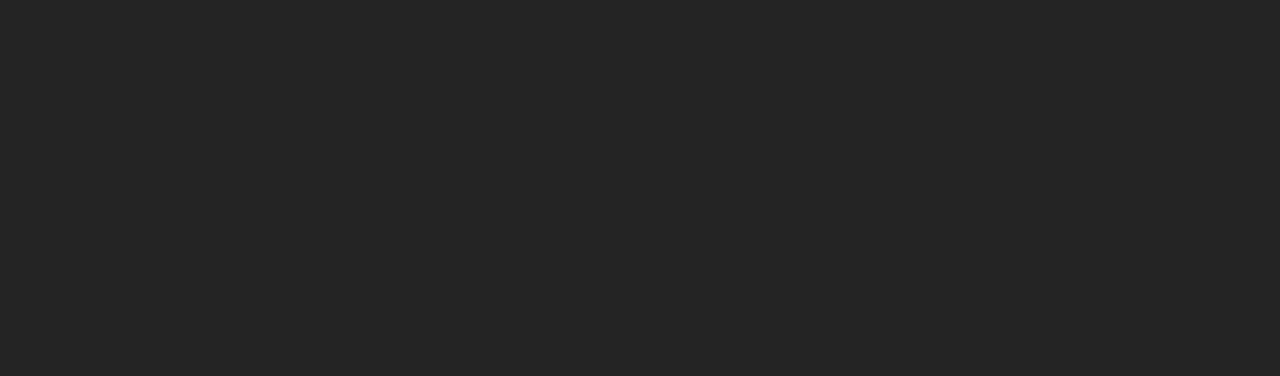
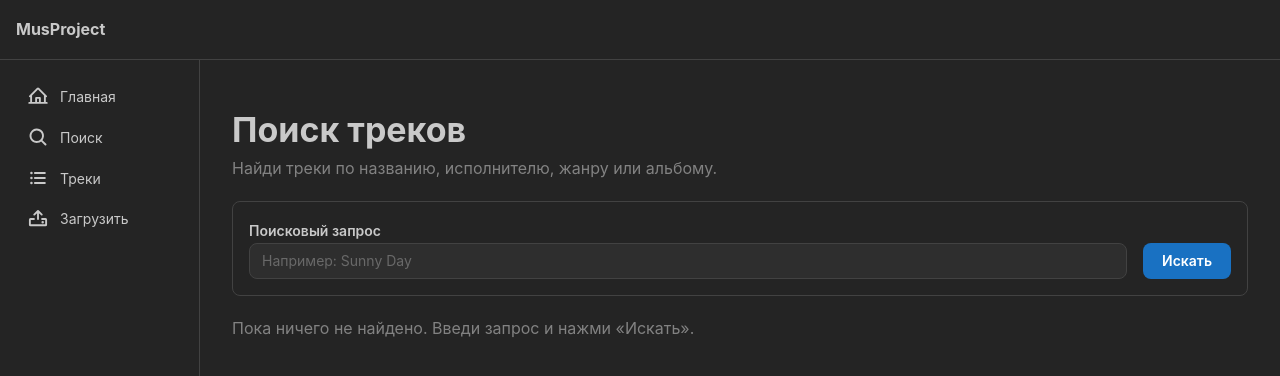
Before and after one commit to AltairGeo/music-recomend-sys-frontend, a React (Vite) app: page /search in a window 1280 px wide. Before the commit this address had no page. Shown: the top 376 px of the page. Built offline with nearby package versions, Linux system fonts and the light colour scheme.

Commit message:
Implement of search module

```diff
--- a/src/main.tsx
+++ b/src/main.tsx
@@ -7,6 +7,7 @@ import { BrowserRouter } from "react-router";
 import { Routes } from "react-router";
 import { Route } from "react-router";
 import { MainInfo } from "./components/MainPageInfo.tsx";
+import { SearchPage } from "./pages/Search.tsx";
 
 const theme = createTheme({});
 
@@ -22,6 +23,14 @@ createRoot(document.getElementById("root")!).render(
             </App>
           }
         />
+        <Route
+          path="/search"
+          element={
+            <App>
+              <SearchPage />
+            </App>
+          }
+        />
       </Routes>
     </BrowserRouter>
   </MantineProvider>,
--- /dev/null
+++ b/src/pages/Search.tsx
@@ -0,0 +1,111 @@
+import { useState } from "react";
+import {
+  Button,
+  Container,
+  Group,
+  LoadingOverlay,
+  Paper,
+  SimpleGrid,
+  Stack,
+  Text,
+  TextInput,
+  Title,
+} from "@mantine/core";
+
+import { TrackCard } from "../components/Track";
+import type { TrackModel } from "../features/Track/model";
+import { TrackAPI } from "../features/Track/api";
+const trackApi = new TrackAPI();
+
+export function SearchPage() {
+  const [query, setQuery] = useState("");
+  const [tracks, setTracks] = useState<TrackModel[]>([]);
+  const [loading, setLoading] = useState(false);
+  const [error, setError] = useState<string | null>(null);
+
+  const handleSearch = async () => {
+    const trimmed = query.trim();
+
+    if (!trimmed) {
+      setTracks([]);
+      setError("Введите запрос поиска");
+      return;
+    }
+
+    setLoading(true);
+    setError(null);
+
+    try {
+      const data = await trackApi.searchTracks(trimmed);
+      setTracks(data.tracks);
+    } catch (err) {
+      setError(err instanceof Error ? err.message : "Ошибка поиска");
+      setTracks([]);
+    } finally {
+      setLoading(false);
+    }
+  };
+
+  return (
+    <Container size="lg" py="xl">
+      <Stack gap="lg">
+        <Stack gap={4}>
+          <Title order={1}>Поиск треков</Title>
+          <Text c="dimmed">
+            Найди треки по названию, исполнителю, жанру или альбому.
+          </Text>
+        </Stack>
+
+        <Paper withBorder p="md" radius="md" pos="relative">
+          <LoadingOverlay visible={loading} />
+
+          <Stack gap="md">
+            <Group align="flex-end">
+              <TextInput
+                label="Поисковый запрос"
+                placeholder="Например: Sunny Day"
+                value={query}
+                onChange={(e) => setQuery(e.currentTarget.value)}
+                style={{ flex: 1 }}
+                onKeyDown={(e) => {
+                  if (e.key === "Enter") {
+                    handleSearch();
+                  }
+                }}
+              />
+
+              <Button onClick={handleSearch} loading={loading}>
+                Искать
+              </Button>
+            </Group>
+
+            {error && (
+              <Text c="red" size="sm">
+                {error}
+              </Text>
+            )}
+          </Stack>
+        </Paper>
+
+        {tracks.length > 0 ? (
+          <Stack gap="md">
+            <Text fw={600}>Найдено: {tracks.length}</Text>
+
+            <SimpleGrid cols={{ base: 1, sm: 2, md: 2, lg: 2 }} spacing="md">
+              {tracks.map((track) => (
+                <TrackCard key={track.id} track={track} />
+              ))}
+            </SimpleGrid>
+          </Stack>
+        ) : (
+          !loading &&
+          !error && (
+            <Text c="dimmed">
+              Пока ничего не найдено. Введи запрос и нажми «Искать».
+            </Text>
+          )
+        )}
+      </Stack>
+    </Container>
+  );
+}
```
